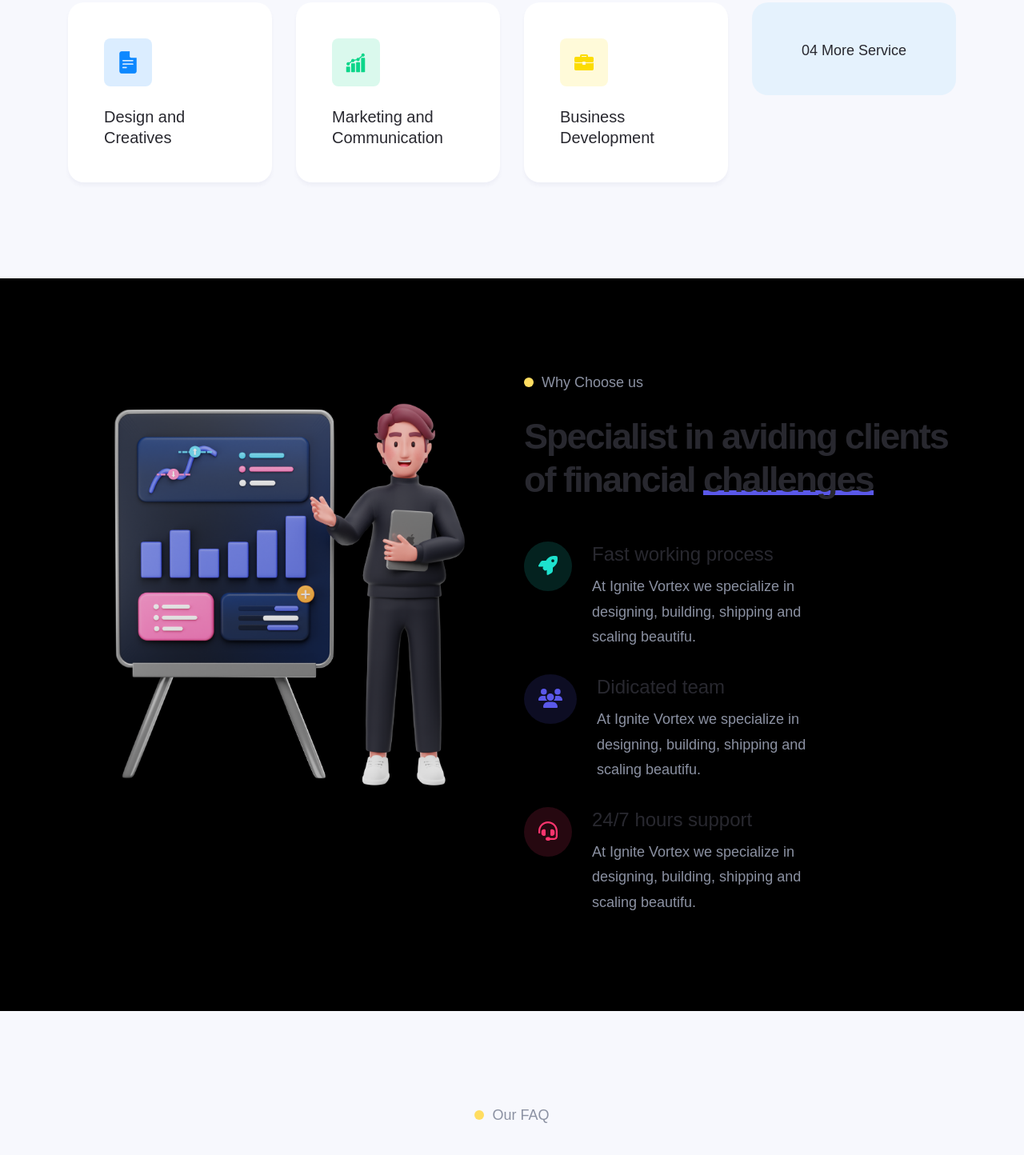
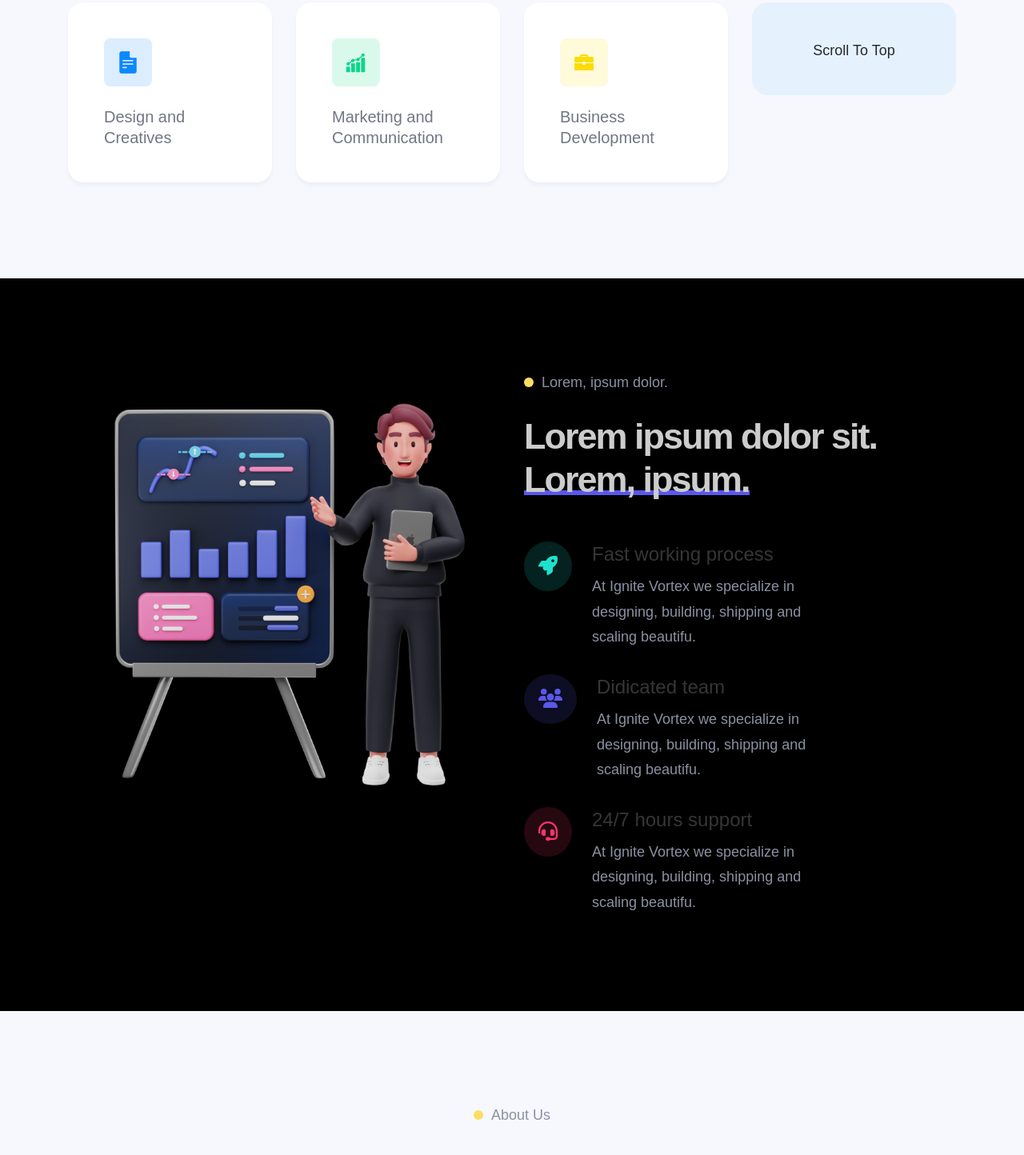
Before and after one commit to ShlokChaitanya/Revital, a React (Create React App) app: page / in a window 1280 px wide. Shown: the part 1330-2774 px from the top of the page at 80% size. Built offline with nearby package versions, Linux system fonts and the light colour scheme.

Commit message:
Data Changes

```diff
--- a/public/index.html
+++ b/public/index.html
@@ -4,14 +4,15 @@
 <head>
   <meta charset="utf-8" />
   <meta name="viewport" content="width=device-width, initial-scale=1" />
-  <meta name="description" content="Cyber Cult specializes in designing, building, shipping, and scaling beautiful, usable products with blazing-fast efficiency.">
-  <meta name="keywords" content="product design, building, shipping, scaling, efficient products, usable products, Ignite Vortex">
-  <meta property="og:title" content="Cyber Cult - Crafting Efficient and Usable Products">
-  <meta property="og:description" content="Cyber Cult specializes in designing, building, shipping, and scaling beautiful, usable products with blazing-fast efficiency.">
-  <meta property="og:url" content="https://CyberCult.com">
+  <meta name="description" content="Revital - XI specializes in designing, building, shipping, and scaling beautiful, usable products with blazing-fast efficiency.">
+  <meta name="keywords" content="product design, building, shipping, scaling, efficient products, usable products, Revital, XI">
+  <meta property="og:title" content="Revital - XI">
+  <meta property="og:description" content="Revital - XI specializes in designing, building, shipping, and scaling beautiful, usable products with blazing-fast efficiency.">
+  <meta property="og:url" content="https://Revital.tech">
   <meta property="og:type" content="website">
-  <meta name="twitter:title" content="Cyber Cult - Crafting Efficient and Usable Products">
-  <meta name="twitter:description" content="Cyber Cult specializes in designing, building, shipping, and scaling beautiful, usable products with blazing-fast efficiency.">
+  <meta name="twitter:title" content="Revital - XI">
+  <meta name="twitter:description"
+    content="Revital - XI specializes in designing, building, shipping, and scaling beautiful, usable products with blazing-fast efficiency.">
   <link rel="icon" href="%PUBLIC_URL%/favicon.ico" />
   <meta name="theme-color" content="#FFFFFF" />
   <link rel="apple-touch-icon" href="%PUBLIC_URL%/favicon.ico" />
--- a/src/App.css
+++ b/src/App.css
@@ -19,7 +19,7 @@
 
 .h2,
 .h3 {
-    color: var(--raisin-black-1);
+    color: var(--slate-gray);
 }
 
 .h2 {
@@ -159,6 +159,7 @@
 
 .section-title {
     margin-block: 30px 50px;
+    color: var(--light-gray);
 }
 
 .grid-list {
--- a/src/Sections/FAQ.jsx
+++ b/src/Sections/FAQ.jsx
@@ -13,8 +13,8 @@ function FAQ() {
     return (
         <section className="section FAQ-Frame">
             <div className="container">
-                <p className="section-subtitle has-before text-center">Our FAQ</p>
-                <h2 className="h2 section-title text-center">Our Frequently Asked <span className="has-before">Question</span></h2>
+                <p className="section-subtitle has-before text-center">About Us</p>
+                <h2 className="h2 section-title text-center">Some Related <span className="has-before">Questions</span></h2>
                 <div className="FAQ-Container">
                     {faqData.map((faq, index) => (
                         <div className="FAQ-Question" key={index}>
--- a/src/Sections/Features.jsx
+++ b/src/Sections/Features.jsx
@@ -8,80 +8,30 @@ function Features() {
   return (
     <section className="section feature" id="feature" aria-label="feature">
       <div className="container">
-
         <figure className="feature-banner">
-          <img src={Images} width="582" height="585" loading="lazy" alt="feature banner"
-            className="w-100"/>
+          <img src={Images} width="582" height="585" loading="lazy" alt="feature banner" className="w-100"/>
         </figure>
-
         <div className="feature-content">
-
-          <p className="section-subtitle has-before">Why Choose us</p>
-
-          <h2 className="h2 section-title">
-            Specialist in aviding clients of financial <span className="has-before">challenges</span>
-          </h2>
-
+          <p className="section-subtitle has-before">Lorem, ipsum dolor.</p>
+          <h2 className="h2 section-title">Lorem ipsum dolor sit.<span className="has-before">Lorem, ipsum.</span></h2>
           <ul className="feature-list">
-
-            <li>
-              <div className="feature-card">
-
-                <div className="card-icon" style={{"--color": "174, 77%, 50%"}}>
-                  <FontAwesomeIcon icon={faRocket} />
-                </div>
-
-                <div>
-                  <h3 className="h3 card-title">Fast working process</h3>
-
-                  <p className="card-text">
-                    At Ignite Vortex we specialize in designing, building, shipping and scaling beautifu.
-                  </p>
-                </div>
-
-              </div>
-            </li>
-
-            <li>
-              <div className="feature-card">
-
-                <div className="card-icon" style={{ "--color": "241, 77%, 63%" }}>
-                  <FontAwesomeIcon icon={faUsers} />
-                </div>
-
-                <div>
-                  <h3 className="h3 card-title">Didicated team</h3>
-
-                  <p className="card-text">
-                    At Ignite Vortex we specialize in designing, building, shipping and scaling beautifu.
-                  </p>
-                </div>
-
-              </div>
-            </li>
-
-            <li>
-              <div className="feature-card">
-
-                <div className="card-icon" style={{ "--color": "343, 98%, 60%" }}>
-                  <FontAwesomeIcon icon={faHeadset} />
-                </div>
-
-                <div>
-                  <h3 className="h3 card-title">24/7 hours support</h3>
-
-                  <p className="card-text">
-                    At Ignite Vortex we specialize in designing, building, shipping and scaling beautifu.
-                  </p>
-                </div>
-
-              </div>
-            </li>
-
+            {[{ icon: faRocket, color: "174, 77%, 50%", title: "Fast working process", text: "At Ignite Vortex we specialize in designing, building, shipping and scaling beautifu." }, { icon: faUsers, color: "241, 77%, 63%", title: "Didicated team", text: "At Ignite Vortex we specialize in designing, building, shipping and scaling beautifu." }, { icon: faHeadset, color: "343, 98%, 60%", title: "24/7 hours support", text: "At Ignite Vortex we specialize in designing, building, shipping and scaling beautifu." }].map((item, index) => {
+              return (
+                <li key={index}>
+                  <div className="feature-card">
+                    <div className="card-icon" style={{ "--color": item.color }}>
+                      <FontAwesomeIcon icon={item.icon} />
+                    </div>
+                    <div>
+                      <h3 className="h3 card-title">{item.title}</h3>
+                      <p className="card-text"> {item.text} </p>
+                    </div>
+                  </div>
+                </li>
+              )
+            })}
           </ul>
-
         </div>
-
       </div>
     </section>
   )
--- a/src/Sections/Services.jsx
+++ b/src/Sections/Services.jsx
@@ -50,7 +50,7 @@ function Services() {
     <section className="section service" id="service" aria-label="service">
       <div className="container">
 
-        <p className="section-subtitle has-before text-center">Our Services</p>
+        <p className="section-subtitle has-before text-center">Our Works</p>
 
         <h2 className="h2 section-title text-center">Managing you business with our <span className="has-before">best
           service</span></h2>
@@ -69,7 +69,7 @@ function Services() {
           })}
           <li>
             <a href="#" className="link-card" style={{"--color": "203, 97%, 75%"}}>
-              <span className="span">04 More Service</span>
+              <span className="span">Scroll To Top</span>
 
               <ion-icon name="arrow-forward" aria-hidden="true"></ion-icon>
             </a>
--- a/src/Styles/Sections/Features.css
+++ b/src/Styles/Sections/Features.css
@@ -17,6 +17,10 @@
 .feature-card .card-icon svg {
     color: hsl(var(--color));
     transition: var(--transition-1);
+}
+
+.feature-card .card-title {
+    color: var(--jet);
 }
 
 .feature-card .card-text {
```
Also changed, not shown: package.json (+17 -3 lines), public/manifest.json, 2 other files (tests, documents, lock files or other folders).
